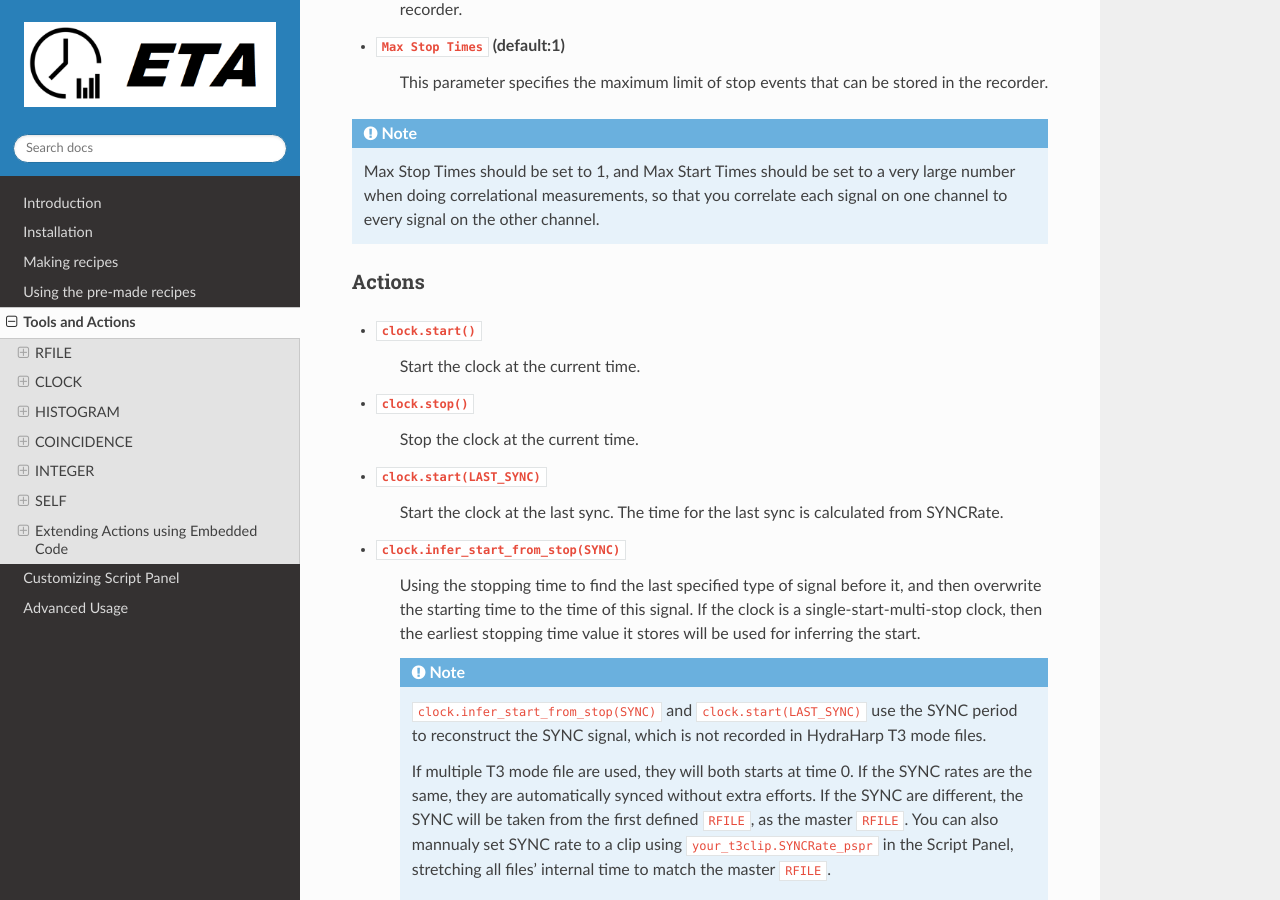
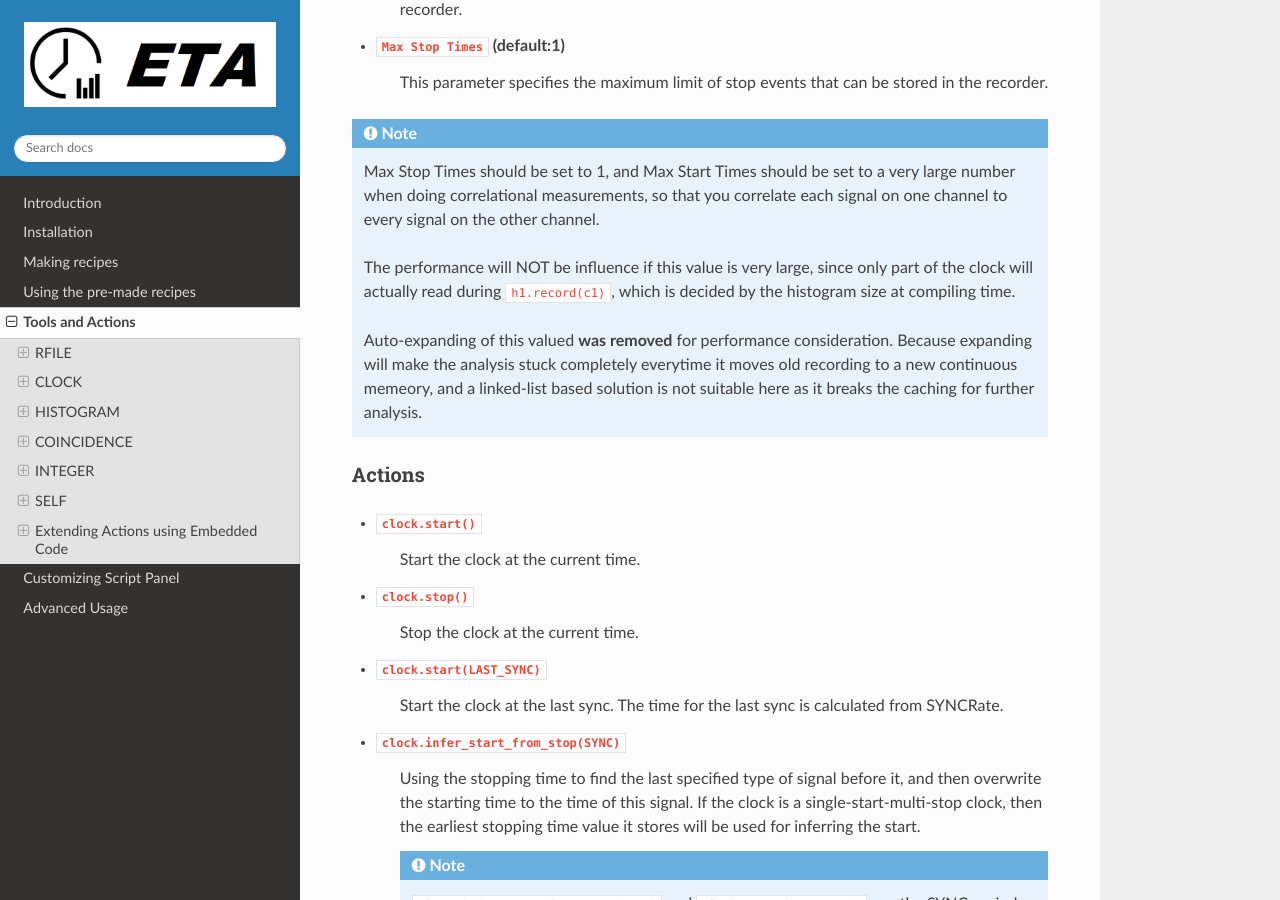
Before and after one commit to timetag/timetag.github.io, a Sphinx documentation site: the page built from docs/actions.rst, in a window 1280 px wide and 900 px high, scrolled down 1960 px. Built offline with Sphinx 7.4.7 and the Read the Docs theme 2.0.0, drawn with Linux system fonts in a browser that asks for light colours.

Commit message:
Update actions.rst

```diff
--- a/docs/actions.rst
+++ b/docs/actions.rst
@@ -58,6 +58,10 @@
 .. note::
 
     Max Stop Times should be set to 1, and Max Start Times should be set to a very large number when doing correlational measurements, so that you correlate each signal on one channel to every signal on the other channel.
+
+    The performance will NOT be influence if this value is very large, since only part of the clock will actually read during ``h1.record(c1)``, which is decided by the histogram size at compiling time.
+
+    Auto-expanding of this valued **was removed** for performance consideration.  Because expanding will make the analysis stuck completely everytime it moves old recording to a new continuous memeory, and a linked-list based solution is not suitable here as it breaks the  caching for further analysis.
 
 Actions
 ......
```
